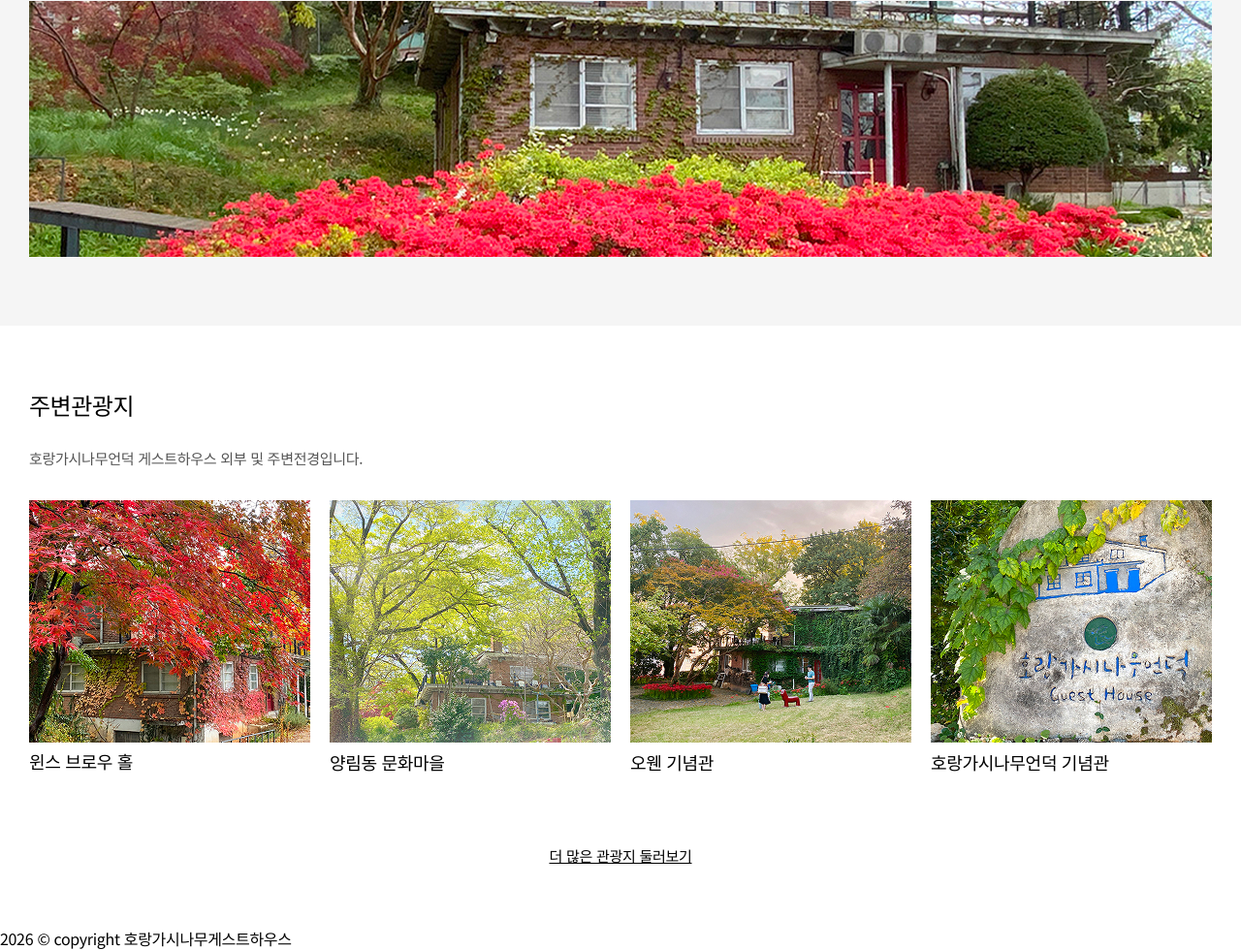
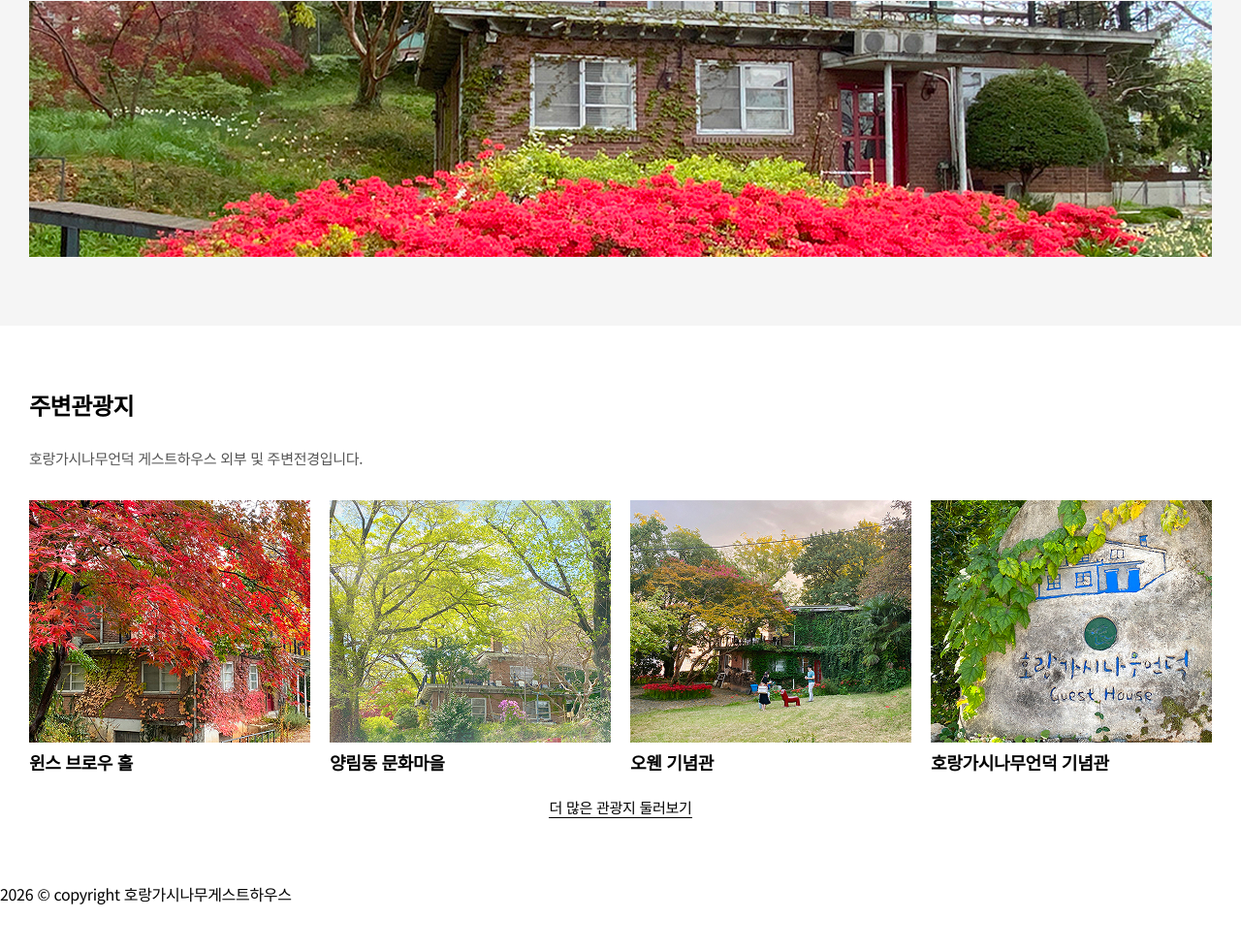
Before and after one commit to kumhee2822-droid/horang_hill, a plain HTML site: page index.html in a window 1280 px wide. Shown: the part 1034-2014 px from the top of the page at 97% size. After the commit the page ends 1968 px from the top, so only its background shows below. Drawn offline with Linux system fonts and the light colour scheme; a web font is replaced by a local one.

Commit message:
주변관광지

```diff
--- a/index.html
+++ b/index.html
@@ -185,49 +185,49 @@
                 </form>
             </div>
             <div id="info_bg">
-                <div class="info">
+                <div class="info container_layout">
                     <h2>양림동과 호랑가시나무언덕</h2>
                     <p>양림동은 20세기 초 서구 선교사들이 광주 최초의 근대식 학교와 병원 등을 설립하면서 본격적인 광주근대화가 시작된 곳으로 광주의 근대역사가 살아 숨 쉬는 역사문화마을입니다. 오랜 세월에도 불구하고 온전하게 보존된 서구식 건축물들과 전통 한옥이 공존하고 있어 광주에서 가장 이국적인 분위기를 느낄 수 있는 곳입니다.</p>
-                    <img src="./img/info_photo.jpg" alt="">
+                    <p><img src="./img/info_photo.jpg" alt=""></p>
                 </div>
             </div>
-            <div id="traval">
+            <div id="traval" class="container_layout">
                 <h2>주변관광지</h2>
                 <p>호랑가시나무언덕 게스트하우스 외부 및 주변전경입니다.</p>
                 <ul class="traval_list">
-                    <li>
+                    <!-- <li>
                         <a href="#">
                             <div class="img">
                             </div>
                             <h2>윈스 브로우 홀</h2>
                         </a>
+                    </li> -->
+                    <li>
+                        <a href="#">
+                            <img src="./img/traval1.jpg" alt="">
+                        </a>
+                        <h2>윈스 브로우 홀</h2>
                     </li>
                     <li>
                         <a href="#">
-                            <div class="img_box">
-                                <img src="./img/traval2.jpg" alt="">
-                            </div>
-                            <h2>양림동 문화마을</h2>
+                            <img src="./img/traval2.jpg" alt="">
                         </a>
+                        <h2>양림동 문화마을</h2>
                     </li>
                     <li>
                         <a href="#">
-                            <div class="img_box">
-                                <img src="./img/traval3.jpg" alt="">
-                            </div>
-                            <h2>오웬 기념관</h2>
+                            <img src="./img/traval3.jpg" alt="">
                         </a>
+                        <h2>오웬 기념관</h2>
                     </li>
                     <li>
                         <a href="#">
-                            <div class="img_box">
-                                <img src="./img/traval4.jpg" alt="">
-                            </div>
-                            <h2>호랑가시나무언덕 기념관</h2>
+                            <img src="./img/traval4.jpg" alt="">
                         </a>
+                        <h2>호랑가시나무언덕 기념관</h2>
                     </li>
                 </ul>
-                <button type="button" class="traval_btn">더 많은 관광지 둘러보기</button>
+                <a href="#" class="more">더 많은 관광지 둘러보기</a>
             </div>
         </main>
         <footer>
--- a/styles/common.css
+++ b/styles/common.css
@@ -57,3 +57,18 @@ header nav #gnb a:hover {color:#43CE48 !important;} /* 공통 a */
 /* ============================================================= footer */
 #wrap footer {}
 #wrap footer p {}
+/* ============================================================= main w1220+p70 */
+#wrap main .container_layout {
+    width:1220px; margin:0 auto; padding:70px 0;
+}
+#wrap main .container_layout h2 {
+    font-size: 1.50rem;
+    font-weight: 600;
+    margin: 0 0 30px;
+}
+#wrap main .container_layout h2+p {
+    color: #555;
+    font-size: 0.94rem;
+    line-height: 170%;
+    margin: 30px 0 ;
+}
--- a/styles/index.css
+++ b/styles/index.css
@@ -174,65 +174,50 @@
     color: #fff;
     font-size: 0.88rem;
 }
-/* -----------------------------2.info */
+/* ======================================== 2.info */
 #wrap main #info_bg {
     background-color: #F5F5F5;
-    padding: 70px 0;
 }
 #wrap main #info_bg .info,
-#wrap main #traval {
-    width: 1220px;
-    margin: 0 auto;
-}
+#wrap main #traval {}
 #wrap main #info_bg .info h2,
-#wrap main #traval > h2 {
-    font-size: 1.50rem;
-    font-weight: 500;
+#wrap main #traval > h2 {}
+#wrap main #info_bg .info p {}
+#wrap main #info_bg .info p:last-child {}
+#wrap main #info_bg .info p:last-child img {
+    width: 100%;
 }
 #wrap main #info_bg .info p,
-#wrap main #traval p {
-    color: #555;
-    font-size: 0.94rem;
-    line-height: 170%;
-    margin: 30px 0 ;
-}
-#wrap main #traval {
-    padding: 70px 0;
-}
+#wrap main #traval p {}
+/* ==========================3.관광지 소개 */
+#wrap main #traval {}
 #wrap main #traval h2 {}
 #wrap main #traval p {}
 #wrap main #traval .traval_list {
     display: flex;
     flex-flow: row nowrap;
-    gap: 20px;
-    margin: 30px 0;
+    justify-content: space-between;
 }
 #wrap main #traval .traval_list li {
-    width: calc((100% - 60px ) / 4);
+    width: calc((100% - 60px) / 4);
 }
-#wrap main #traval .traval_list li a {}
-#wrap main #traval .traval_list li a img {}
-#wrap main #traval .traval_list li a .img {
-    width: 290px; height: 250px;
-    background-image: url(../img/traval1.jpg);
+#wrap main #traval .traval_list li a {
+    width: 100%; height: 250px;
+    overflow: hidden;
 }
-#wrap main #traval .traval_list li a .img:hover {
-    background-size: 110%;
-    background-position:right center;
+#wrap main #traval .traval_list li a img {
+    width: 100%;
 }
-#wrap main #traval .traval_list li a .img_box {overflow: hidden;}
-#wrap main #traval .traval_list li a .img_box > img:hover {
-    transform: scale(1.2);
-}
-#wrap main #traval .traval_list li a h2 {
-    font-size: 1.13rem;
-    font-weight: 500;
+#wrap main #traval .traval_list li a:hover img {width: 120%;}
+#wrap main #traval .traval_list li > h2 {
+    font-size:1.13rem;
     margin-top: 10px;
 }
-#wrap main #traval .traval_btn {
+#wrap main #traval .more {
+    display: block;
+    border-bottom: 1px solid #000;
+    margin: 0 auto;
+    width: max-content;
+    padding-bottom: 3px;
     font-size: 0.94rem;
-    text-decoration-line: underline;
-    width: 100%;
-    text-align: center;
-    margin-top: 50px;
 }
```
